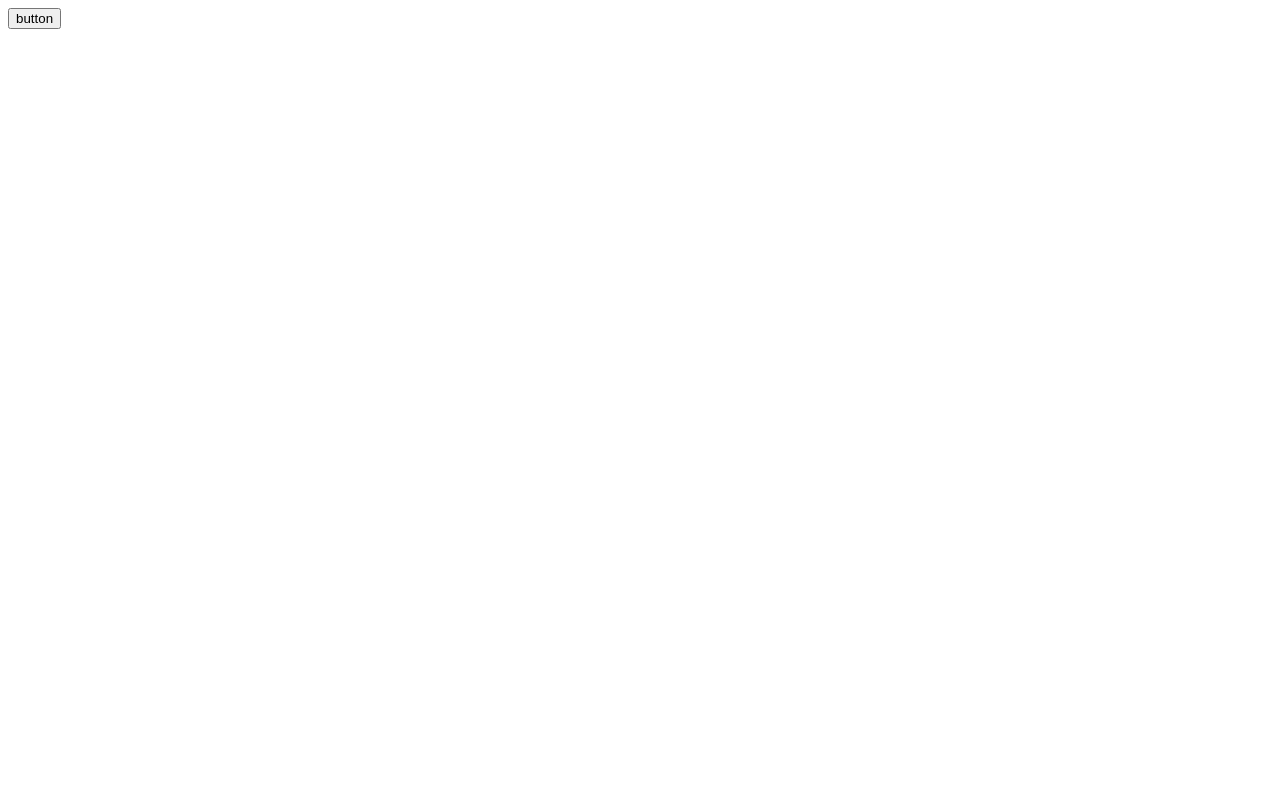
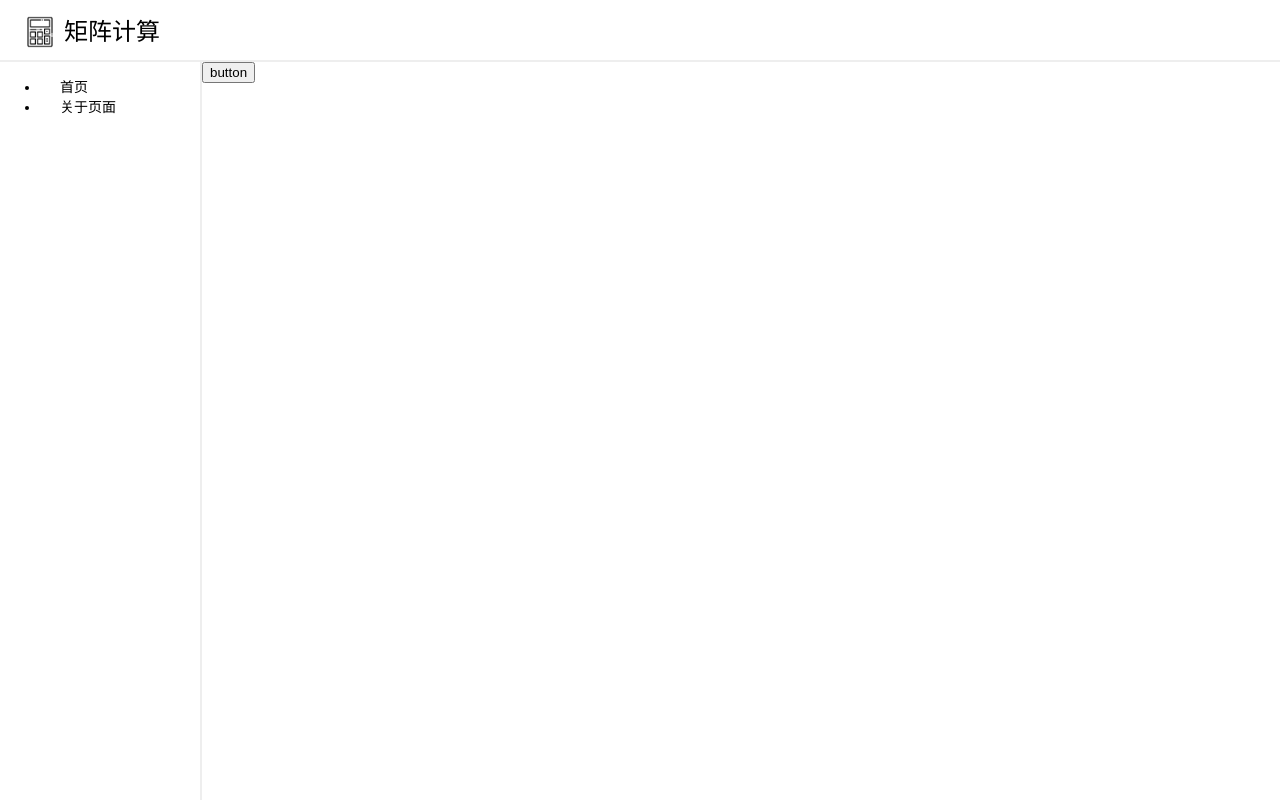
Before and after one commit to fedoraiver/-web, a Vue app: page / in a window 1280 px wide. Built offline with nearby package versions, Linux system fonts and the light colour scheme.

Commit message:
feat:get router right

```diff
--- a/src/App.vue
+++ b/src/App.vue
@@ -1,5 +1,47 @@
 <template>
   <div id="app">
-    <router-view />
+    <!-- top bar -->
+    <div
+      style="
+        height: 60px;
+        line-height: 60px;
+        background-color: white;
+        margin-bottom: 2px;
+      "
+    >
+      <img
+        src="@/assets/logo.png"
+        alt=""
+        style="width: 40px; position: relative; top: 16px; left: 20px"
+      />
+      <span style="margin-left: 24px; font-size: 24px">矩阵计算</span>
+    </div>
+
+    <!-- side bar and main body -->
+    <div style="display: flex">
+      <!-- side bar -->
+      <div
+        style="
+          width: 200px;
+          min-height: calc(100vh - 62px);
+          overflow: hidden;
+          margin-right: 2px;
+          background-color: white;
+        "
+      >
+        <el-menu :default-active="$router.path" router class="el-menu-demo">
+          <el-menu-item index="/">首页</el-menu-item>
+          <el-submenu>
+            <template slot="title">关于页面</template>
+            <el-menu-item index="/about">关于详情</el-menu-item>
+          </el-submenu>
+        </el-menu>
+      </div>
+
+      <!-- main body -->
+      <div style="flex: 1; background-color: white">
+        <router-view />
+      </div>
+    </div>
   </div>
 </template>
--- /dev/null
+++ b/src/assets/css/global.css
@@ -0,0 +1,8 @@
+body {
+    margin: 0;
+    padding: 0;
+    background-color: #eee;
+}
+*{
+    box-sizing: border-box;
+}
--- a/src/main.js
+++ b/src/main.js
@@ -3,6 +3,7 @@ import App from './App.vue'
 import router from './router'
 import ElementUI from 'element-ui'
 import 'element-ui/lib/theme-chalk/reset.css'
+import "@/assets/css/global.css"
 
 Vue.config.productionTip = false
 Vue.use(ElementUI)
```
Also changed, not shown: src/assets/logo.png.
